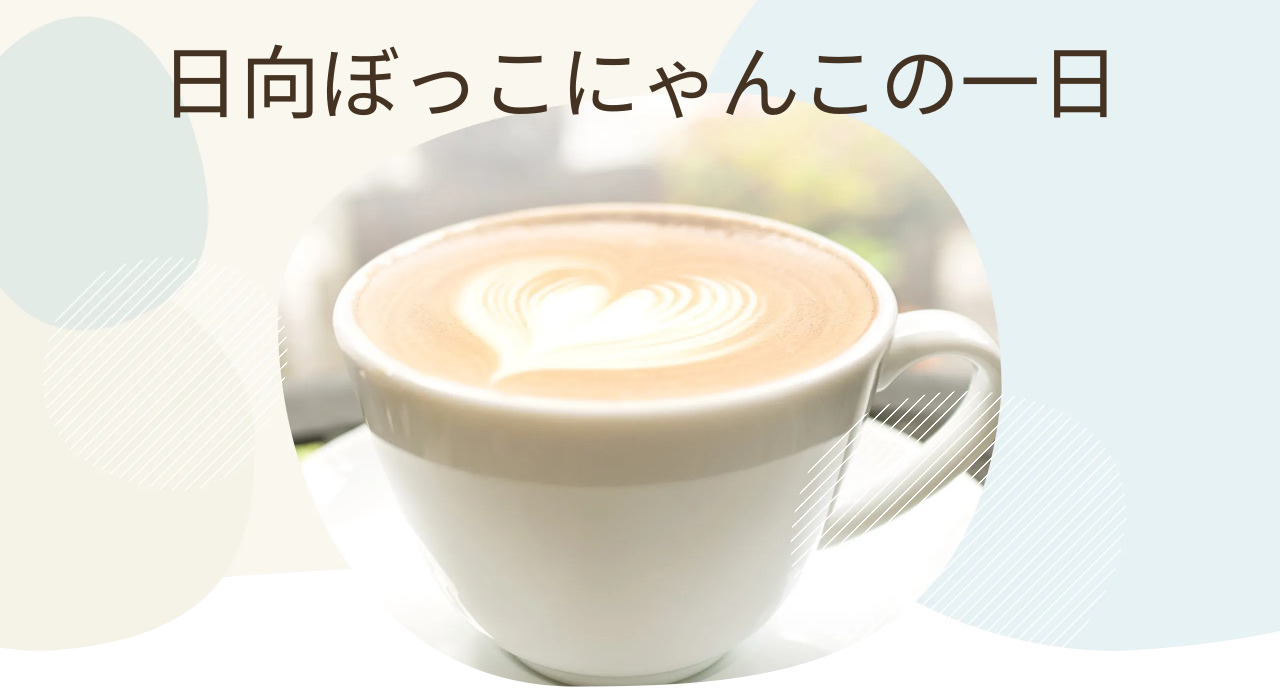
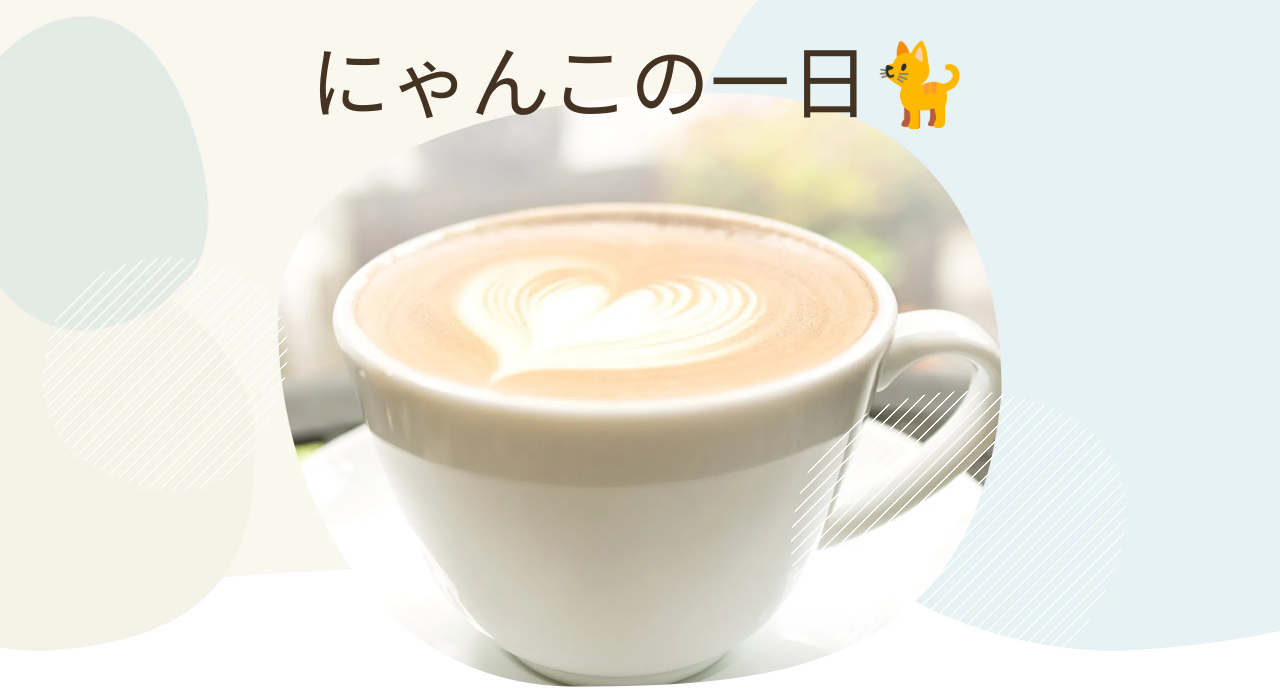
Before and after one commit to shimizuaki6-a11y/test20261127002, a plain HTML site: page index.html in a window 1280 px wide. Shown: the part 101-800 px from the top of the page. Drawn offline with Linux system fonts and the light colour scheme; some packages are replaced by stand-ins of ours.

Commit message:
Add files via upload

```diff
--- a/index.html
+++ b/index.html
@@ -35,7 +35,7 @@
                     </ul>
                 </nav>
             </header>
-            <h2 class="page-title font-english">日向ぼっこにゃんこの一日</h2>
+            <h2 class="page-title font-english">にゃんこの一日🐈</h2>
         </div>
 
         <section class="about">
```
